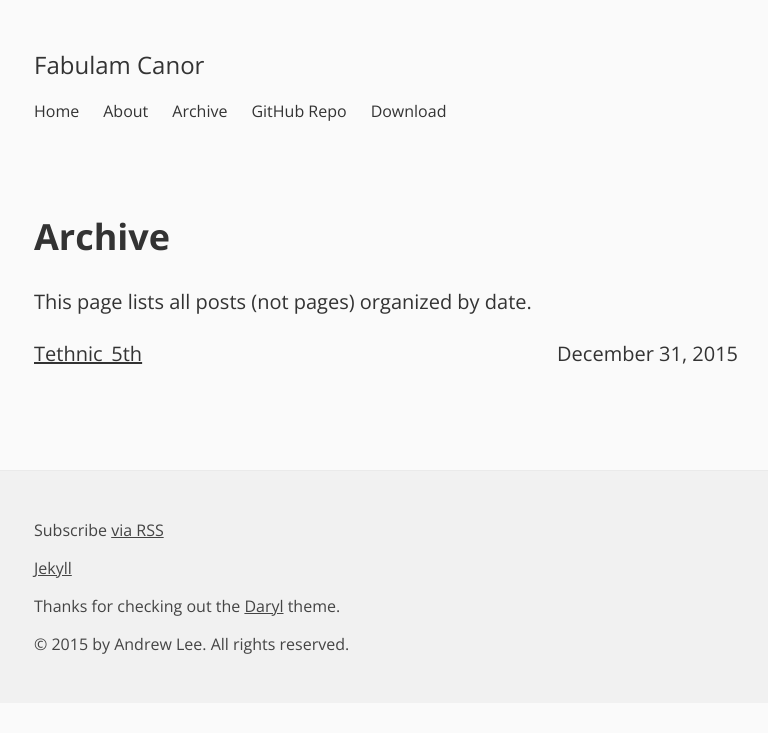
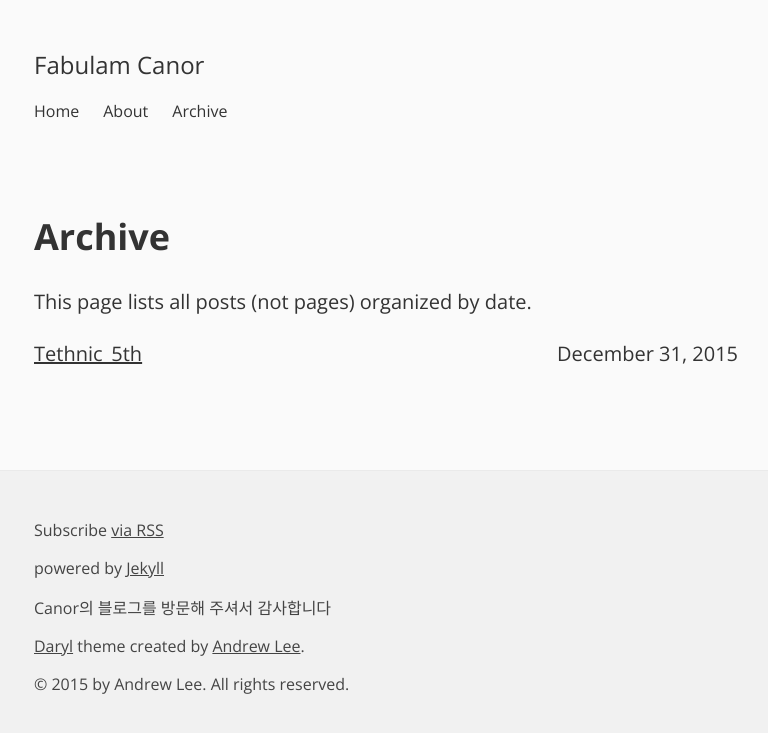
Before and after one commit to Canorus/canorus.github.io, a Jekyll site: the page built from archive.md, in a window 1280 px wide. Shown: the top 733 px of the page, without its empty margins (254-1022 px from the left). Built offline with Jekyll 4.4.1, drawn with Linux system fonts in a browser that asks for light colours; Markdown is read by kramdown in place of the engine named in the settings.

Commit message:
rollback

```diff
--- a/_includes/footer.html
+++ b/_includes/footer.html
@@ -2,8 +2,9 @@
 
   <div class="wrapper">
     <p class="rss-subscribe">Subscribe <a href="{{ "/feed.xml" | prepend: site.baseurl }}">via RSS</a></p>
-    <p><a href="http://jekyllrb.com">Jekyll</a></p>
-    <p>Thanks for checking out the <a href="http://daryl.andrewlee.name">Daryl</a> theme.</p>
+    <p>powered by <a href="http://jekyllrb.com">Jekyll</a></p>
+    <p>Canor의 블로그를 방문해 주셔서 감사합니다</p>
+    <p><a href="http://daryl.andrewlee.name">Daryl</a> theme created by <a href="https://github.com/andrewcodes/daryl">Andrew Lee</a>.</p>
     <p>&copy; 2015 by Andrew Lee. All rights reserved.</p>
 
   </div> <!-- .wrapper -->
--- a/_includes/head.html
+++ b/_includes/head.html
@@ -15,7 +15,7 @@
 
     <!-- Google Analytics -->
     <!-- Remove this before deploying your Jekyll site -->
-	<script>
+	<!-- <script>
 	  (function(i,s,o,g,r,a,m){i['GoogleAnalyticsObject']=r;i[r]=i[r]||function(){
 	  (i[r].q=i[r].q||[]).push(arguments)},i[r].l=1*new Date();a=s.createElement(o),
 	  m=s.getElementsByTagName(o)[0];a.async=1;a.src=g;m.parentNode.insertBefore(a,m)
@@ -24,5 +24,5 @@
 	  ga('create', 'UA-69798912-1', 'auto');
 	  ga('send', 'pageview');
 
-	</script>
+	</script> -->
 </head>
--- a/_includes/header.html
+++ b/_includes/header.html
@@ -15,8 +15,6 @@
                 {% endif %}
                 {% endunless %}
             {% endfor %}
-            <a href="https://github.com/andrewcodes/daryl">GitHub Repo</a>
-            <a href="https://github.com/andrewcodes/daryl/archive/master.zip">Download</a>
         </nav>
 
     </div> <!-- .wrapper -->
```
